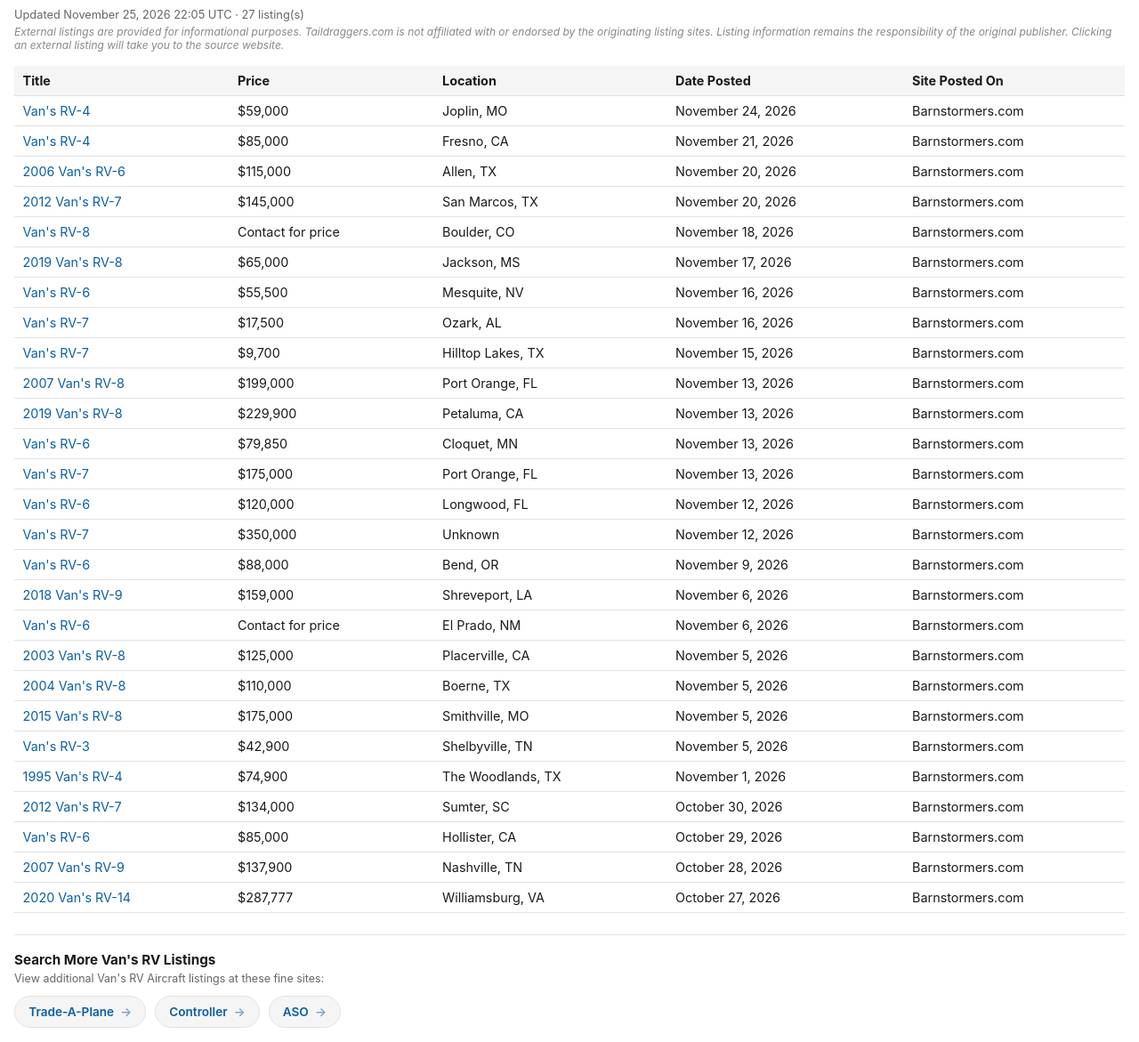
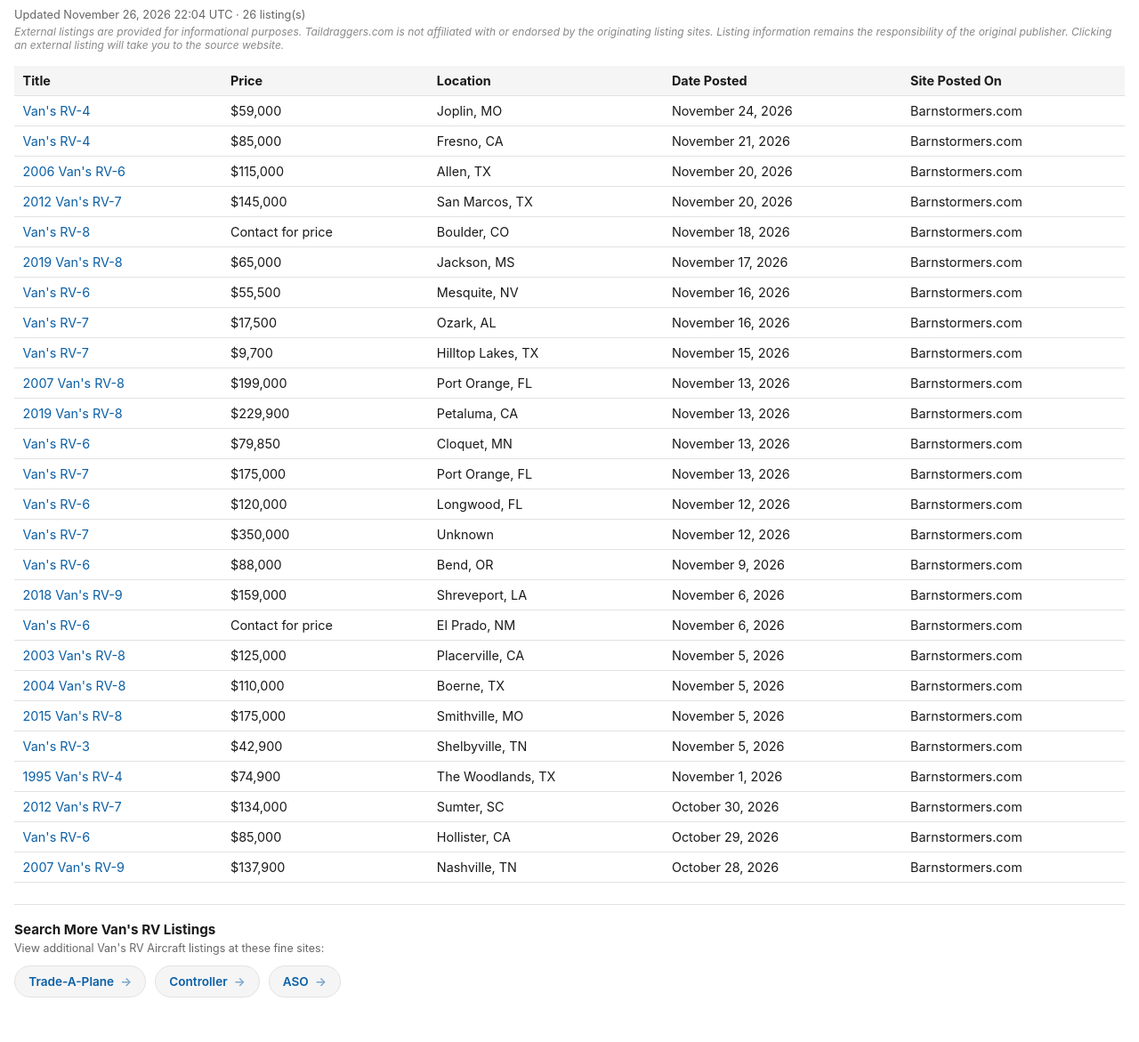
Before and after one commit to taildraggers/vans, a plain HTML site: page docs/index.html in a window 1280 px wide. Shown: the part 43-1214 px from the top of the page at 89% size. After the commit the page ends 1180 px from the top, so only its background shows below. Drawn offline with Linux system fonts and the light colour scheme.

Commit message:
Update Van's RV listings (2026-11-26)

```diff
--- a/docs/index.html
+++ b/docs/index.html
@@ -76,7 +76,7 @@
 </head>
 <body>
   <h1>Other Van&#x27;s RV Ads on the Web</h1>
-  <div class="updated">Updated November 25, 2026 22:05 UTC &middot; 27 listing(s)</div>
+  <div class="updated">Updated November 26, 2026 22:04 UTC &middot; 26 listing(s)</div>
   <div class="disclaimer">External listings are provided for informational purposes. Taildraggers.com is not affiliated with or endorsed by the originating listing sites. Listing information remains the responsibility of the original publisher. Clicking an external listing will take you to the source website.</div>
   <table>
     <thead>
@@ -109,7 +109,6 @@
         <tr><td><a href="https://www.barnstormers.com/classified-2062496-2012-VANS-RV-7.html" target="_blank" rel="noopener noreferrer">2012 Van&#x27;s RV-7</a></td><td>$134,000</td><td>Sumter, SC</td><td>October 30, 2026</td><td>Barnstormers.com</td></tr>
         <tr><td><a href="https://www.barnstormers.com/classified-2080803-Ready-to-fly-RV6-with-mods!.html" target="_blank" rel="noopener noreferrer">Van&#x27;s RV-6</a></td><td>$85,000</td><td>Hollister, CA</td><td>October 29, 2026</td><td>Barnstormers.com</td></tr>
         <tr><td><a href="https://www.barnstormers.com/classified-2080633-2007-VANS-RV9-N39YB.html" target="_blank" rel="noopener noreferrer">2007 Van&#x27;s RV-9</a></td><td>$137,900</td><td>Nashville, TN</td><td>October 28, 2026</td><td>Barnstormers.com</td></tr>
-        <tr><td><a href="https://www.barnstormers.com/classified-2076086-RV14---2020-Thunderbolt-210-HP.html" target="_blank" rel="noopener noreferrer">2020 Van&#x27;s RV-14</a></td><td>$287,777</td><td>Williamsburg, VA</td><td>October 27, 2026</td><td>Barnstormers.com</td></tr>
     </tbody>
   </table>
   <div class="more-resources">
```
